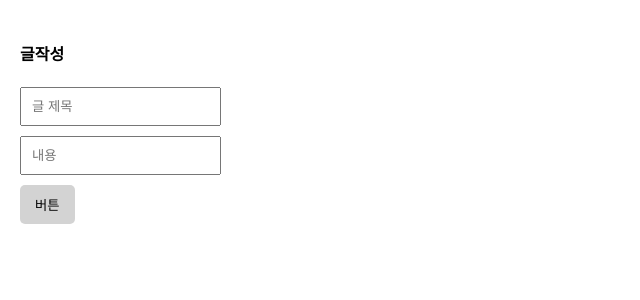
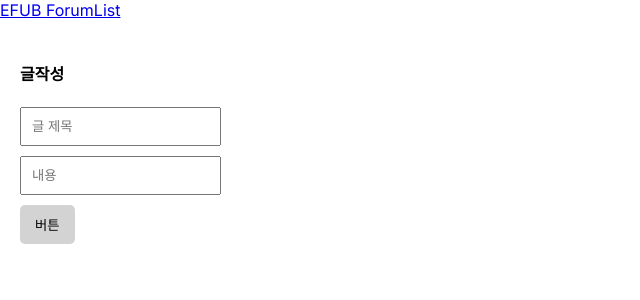
Before and after one commit to dy6578ekdbs/Nextjs-CRUD-project, a Next.js app: page /write in a window 1280 px wide. Shown: the top 300 px of the page, without its empty margins (0-640 px from the left). Built offline with nearby package versions, Linux system fonts and the light colour scheme.

Commit message:
💄 navbar

```diff
--- a/app/layout.js
+++ b/app/layout.js
@@ -1,17 +1,27 @@
-import './globals.css'
-import { Inter } from 'next/font/google'
+import Link from 'next/link';
+import './globals.css';
+import { Inter } from 'next/font/google';
 
-const inter = Inter({ subsets: ['latin'] })
+const inter = Inter({ subsets: ['latin'] });
 
 export const metadata = {
   title: 'Create Next App',
   description: 'Generated by create next app',
-}
+};
 
 export default function RootLayout({ children }) {
   return (
     <html lang="en">
-      <body className={inter.className}>{children}</body>
+      <body className={inter.className}>
+        <div className="navbar">
+          <Link href="/" className="logo">
+            EFUB Forum
+          </Link>
+          <Link href="/list">List</Link>
+        </div>
+
+        {children}
+      </body>
     </html>
-  )
+  );
 }
```
